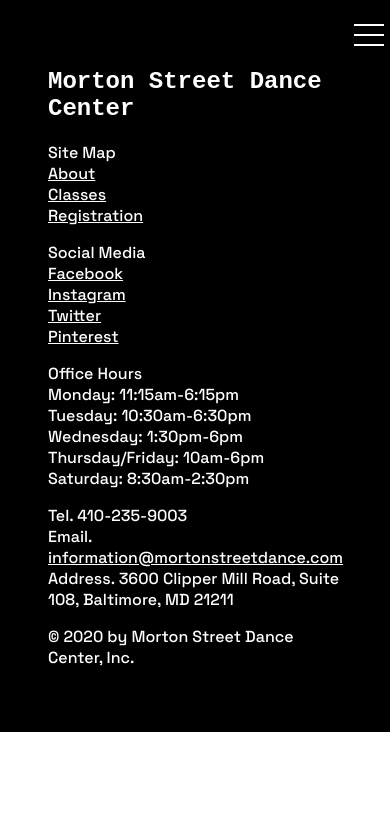
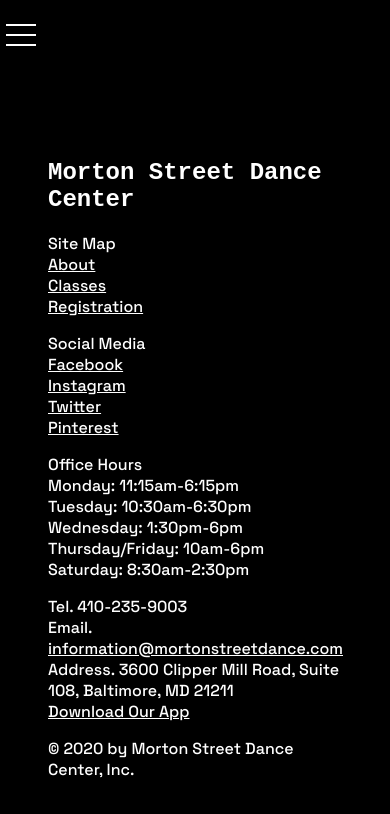
Before and after one commit to skwon02/project4, an Eleventy site: page src/classes.html in a window 390 px wide. Built offline with nearby package versions, Linux system fonts and the light colour scheme; Eleventy itself is replaced by a stand-in of ours; files that its build step writes are made by us from their sources; a web font is replaced by a local one.

Commit message:
💡👹 Checkpoint ./src/_includes/site-footer.html:21940503/180 ./src/index.html:21940503/171 ./src/sass/layout/_site-nav.scss:21940503/45

```diff
--- a/src/_includes/site-footer.html
+++ b/src/_includes/site-footer.html
@@ -26,6 +26,7 @@
             <li>Tel. 410-235-9003</li>
             <li>Email. <a href="mailto:information@mortonstreetdance.com">information@mortonstreetdance.com</a></li>
             <li>Address. 3600 Clipper Mill Road, Suite 108, Baltimore, MD 21211</li>
+            <li><a href="https://apps.apple.com/us/app/team-app-your-team-your-app/id625607532">Download Our App</a></li>
         </ul>
         <p>© 2020 by Morton Street Dance Center, Inc.</p>
     </div>
--- a/src/sass/layout/_site-nav.scss
+++ b/src/sass/layout/_site-nav.scss
@@ -1,12 +1,12 @@
 
 .site-nav {
+  display: flex;
 
   >button {
 
 
     // Effects for viewports LESS THAN 600px wide
     @media (max-width: 899px) {
-      float: right;
 
       // If the JS does not load, do not display the button
       &:not([aria-expanded]) {
```
Also changed, not shown: src/index.html (+0 -1 lines), src/css/styles.css.
